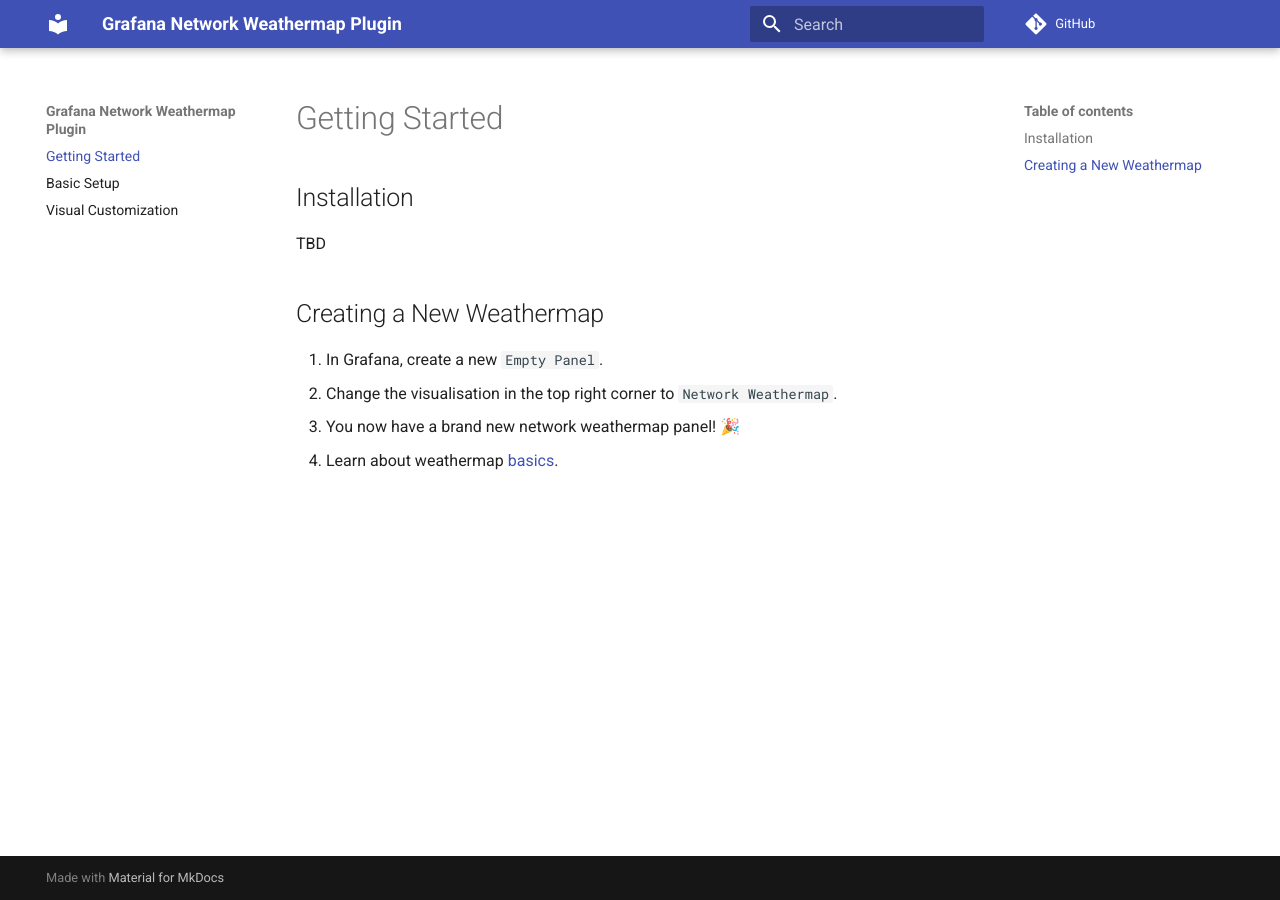
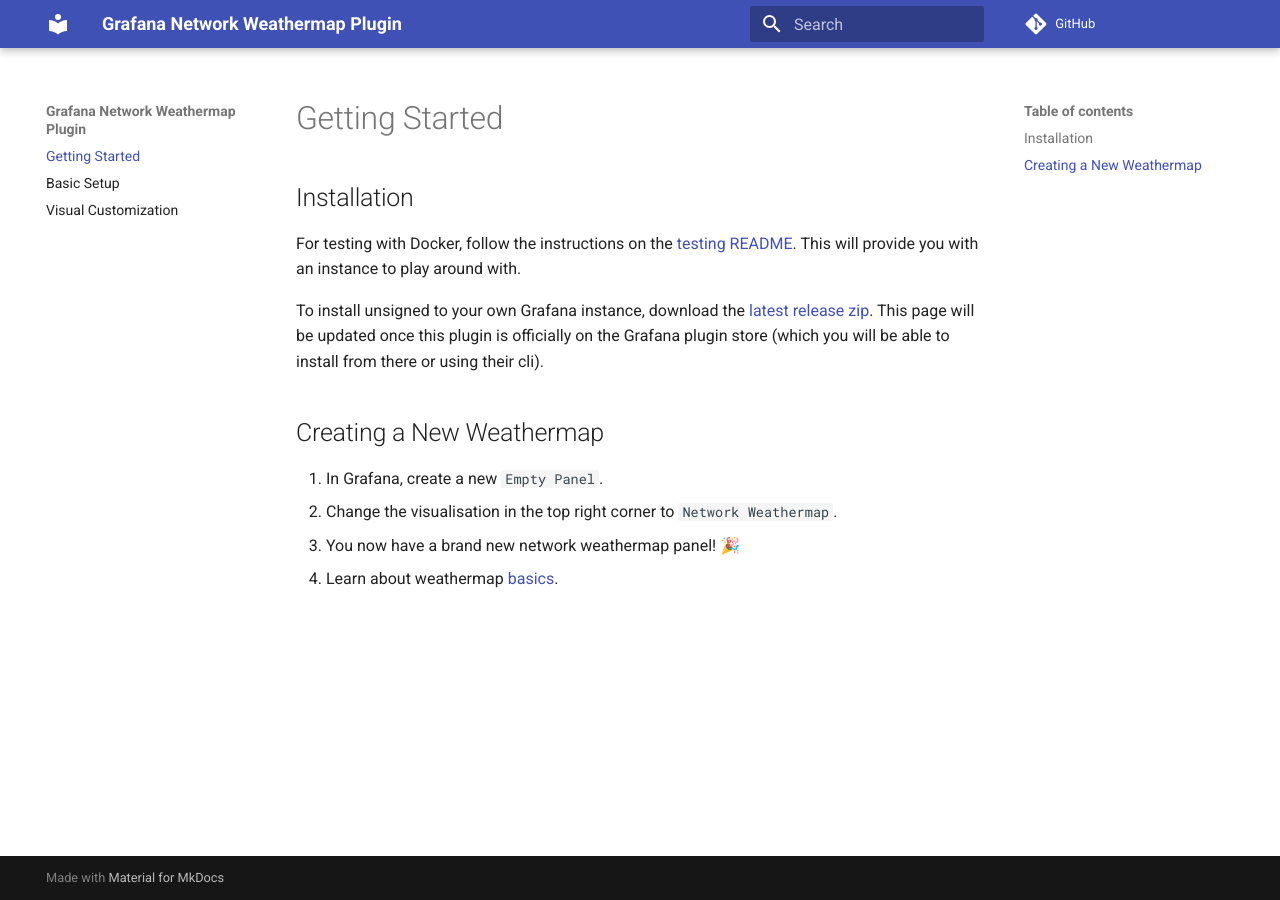
Before and after one commit to knightss27/grafana-network-weathermap, an MkDocs documentation site: the page built from website/docs/index.md, in a window 1280 px wide. Built offline with MkDocs 1.6.1 and Material for MkDocs 9.7.7, drawn with Linux system fonts in a browser that asks for light colours; comment, search, counter and statistics services are not loaded.

Commit message:
Update index.md

```diff
--- a/website/docs/index.md
+++ b/website/docs/index.md
@@ -2,7 +2,9 @@
 
 ## Installation
 
-TBD
+For testing with Docker, follow the instructions on the [testing README](https://github.com/knightss27/grafana-network-weathermap/tree/main/testing#readme). This will provide you with an instance to play around with.
+
+To install unsigned to your own Grafana instance, download the [latest release zip](https://github.com/knightss27/grafana-network-weathermap/releases/latest/). This page will be updated once this plugin is officially on the Grafana plugin store (which you will be able to install from there or using their cli).
 
 ## Creating a New Weathermap
 
```
